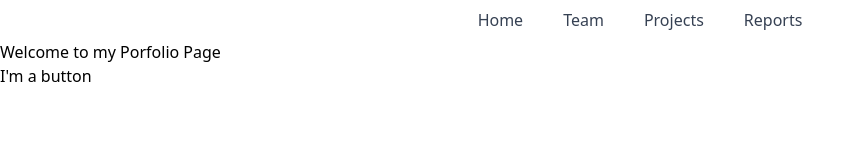
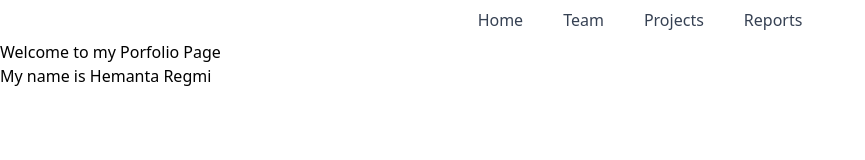
Before and after one commit to HemantaRegmi/PortFolioPage, a React (Vite) app: page / in a window 1280 px wide. Shown: the top 160 px of the page, without its empty margins (0-865 px from the left). Built offline with nearby package versions, Linux system fonts and the light colour scheme.

Commit message:
update 2.2

```diff
--- a/src/scenes/home/index.tsx
+++ b/src/scenes/home/index.tsx
@@ -1,12 +1,8 @@
-function MyButton({ title }: { title: string }) {
-  return <button>{title}</button>;
-}
-
 export default function Home() {
   return (
     <div>
-      <h1>Welcome to my Porfolio Page</h1>
-      <MyButton title="I'm a button" />
+      <h1 className="flex h-full">Welcome to my Porfolio Page</h1>
+      <h2>My name is Hemanta Regmi</h2>
     </div>
   );
 }
```
